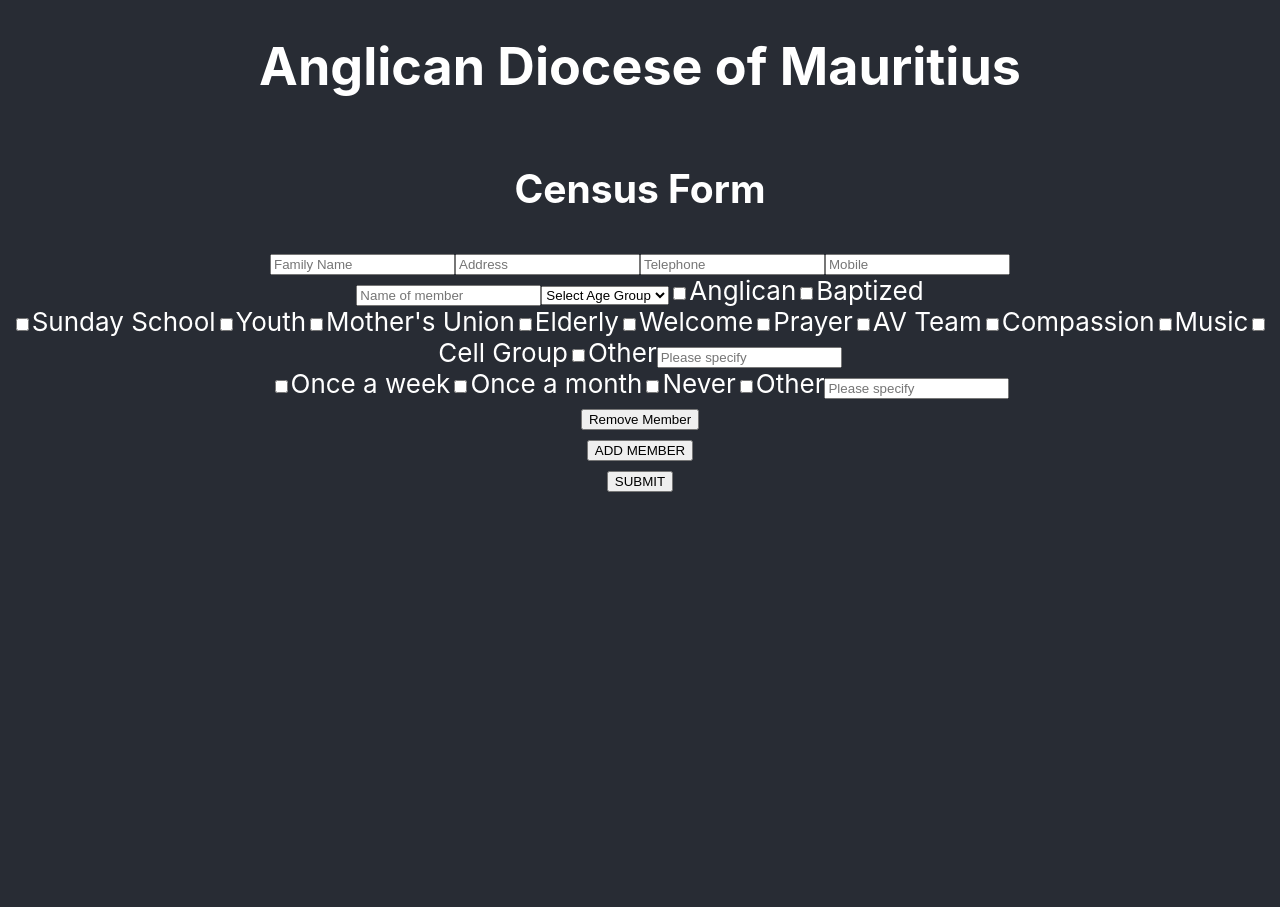
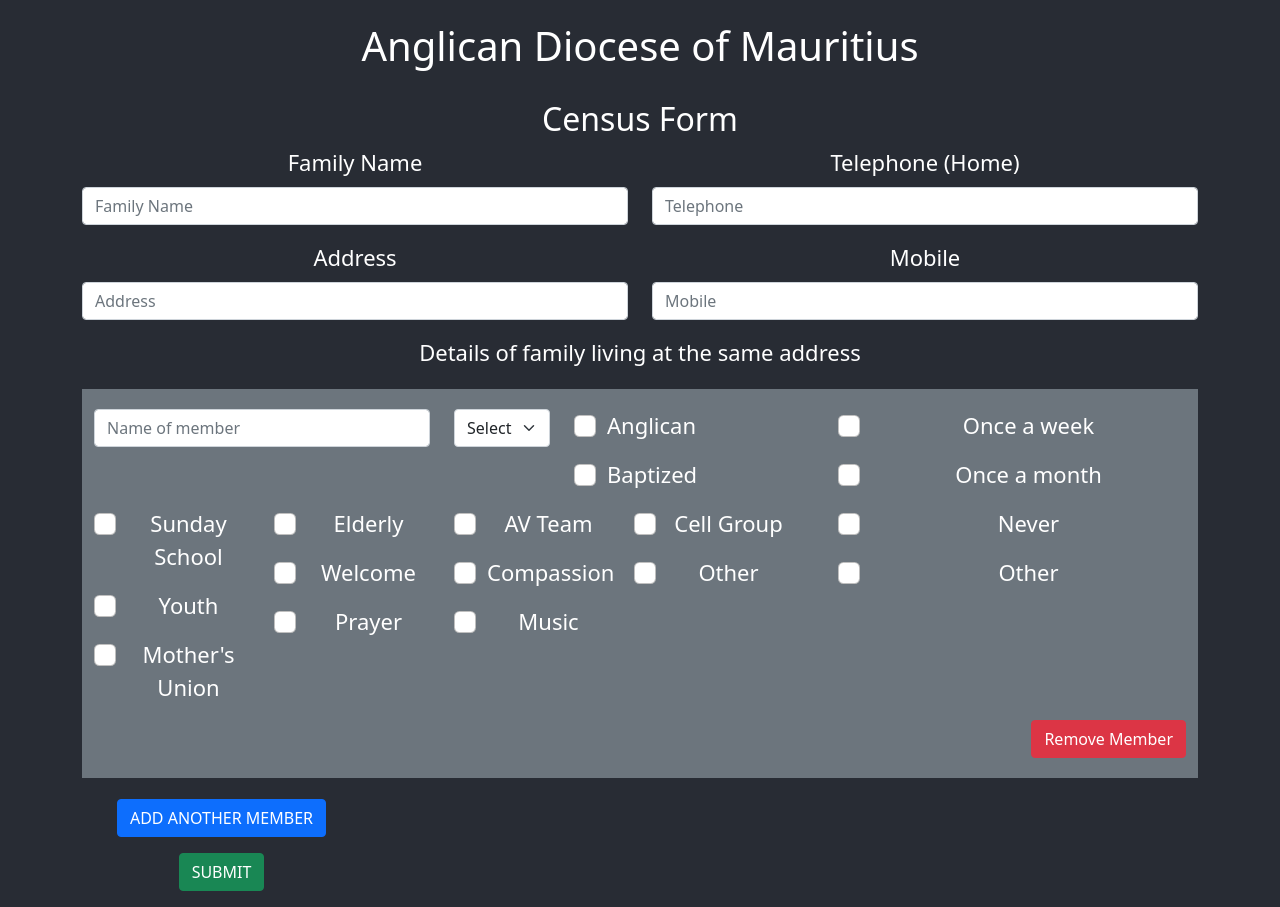
Before and after one commit to tiaRaza/Cencus-Form, a React (Create React App) app: page / in a window 1280 px wide. Before the commit the page ends 800 px from the top, so only its background shows below. Built offline with nearby package versions, Linux system fonts and the light colour scheme.

Commit message:
Add bootstrap

```diff
--- a/package.json
+++ b/package.json
@@ -6,6 +6,7 @@
     "@testing-library/jest-dom": "^5.16.4",
     "@testing-library/react": "^13.3.0",
     "@testing-library/user-event": "^13.5.0",
+    "bootstrap": "^5.1.3",
     "firebase": "^9.8.2",
     "react": "^18.1.0",
     "react-dom": "^18.1.0",
--- a/public/index.html
+++ b/public/index.html
@@ -10,34 +10,11 @@
       content="Web site created using create-react-app"
     />
     <link rel="apple-touch-icon" href="%PUBLIC_URL%/logo192.png" />
-    <!--
-      manifest.json provides metadata used when your web app is installed on a
-      user's mobile device or desktop. See https://developers.google.com/web/fundamentals/web-app-manifest/
-    -->
     <link rel="manifest" href="%PUBLIC_URL%/manifest.json" />
-    <!--
-      Notice the use of %PUBLIC_URL% in the tags above.
-      It will be replaced with the URL of the `public` folder during the build.
-      Only files inside the `public` folder can be referenced from the HTML.
-
-      Unlike "/favicon.ico" or "favicon.ico", "%PUBLIC_URL%/favicon.ico" will
-      work correctly both with client-side routing and a non-root public URL.
-      Learn how to configure a non-root public URL by running `npm run build`.
-    -->
-    <title>React App</title>
+    <title>Anglican Dioces of Mauritius</title>
   </head>
   <body>
     <noscript>You need to enable JavaScript to run this app.</noscript>
     <div id="root"></div>
-    <!--
-      This HTML file is a template.
-      If you open it directly in the browser, you will see an empty page.
-
-      You can add webfonts, meta tags, or analytics to this file.
-      The build step will place the bundled scripts into the <body> tag.
-
-      To begin the development, run `npm start` or `yarn start`.
-      To create a production bundle, use `npm run build` or `yarn build`.
-    -->
   </body>
 </html>
--- a/src/App.css
+++ b/src/App.css
@@ -3,7 +3,12 @@
 }
 
 body {
-  background-color: #282c34;
+  background-color: #282c34 !important;
+}
+
+.App {
+  font-size: 22px;
+  color: white;
 }
 
 .App-header {
@@ -13,7 +18,6 @@
   align-items: center;
   justify-content: center;
   font-size: calc(10px + 2vmin);
-  color: white;
 }
 
 
--- a/src/App.js
+++ b/src/App.js
@@ -1,3 +1,4 @@
+import 'bootstrap/dist/css/bootstrap.min.css'
 import './App.css';
 import Form from './component/Form';
 
@@ -7,8 +8,8 @@
       <header className="App-header">
         <img />
         <h1> Anglican Diocese of Mauritius</h1>
+        </header>
         <Form title="Census Form"/>
-      </header>
     </div>
   );
 }
--- /dev/null
+++ b/src/component/Form.css
@@ -0,0 +1,13 @@
+.form-header {}
+
+.form-body {
+    color: white;
+}
+.form-body label {
+    /* font-size: 20px; */
+}
+
+.form-buttons {
+    width: 100%;
+    justify-content: center;
+}
--- a/src/component/Form.jsx
+++ b/src/component/Form.jsx
@@ -2,6 +2,7 @@
 import { getDatabase, ref, set  } from "firebase/database";
 import FormSection from './Section';
 import firebaseAPP from '../services/firebase';
+import "./Form.css";
 
 
 const GetRandomNum = () => {
@@ -48,14 +49,33 @@
 
     return (
         <form onSubmit={FormSubmit} action="#">
-            <div className='form-header'>
+            <div className='form-header container'>
                 <h2>{title}</h2>
-                <input type="text" placeholder='Family Name' />
-                <input type="text" placeholder='Address' />
-                <input type="text" placeholder='Telephone' />
-                <input type="text" placeholder='Mobile' />
+                <div className='row'>
+                    <div className='form-group col-sm col-md-6'>
+                        <div className='mb-3'>
+                            <label for="familyName" class="form-label">Family Name</label>
+                            <input id="familyName" name="familyName" class="form-control" type="text" placeholder='Family Name' />
                         </div>
-            <div className='form-body'>
+                        <div className='mb-3'>
+                            <label for="address" class="form-label">Address</label>
+                            <input id="address" name="address" class="form-control" type="text" placeholder='Address' />
+                        </div>
+                    </div>
+                    <div className='form-group col-sm col-md-6'>
+                        <div className='mb-3'>
+                            <label for="telephone" class="form-label">Telephone (Home)</label>
+                            <input id="telephone" name="telephone" class="form-control" type="text" placeholder='Telephone' />
+                        </div>
+                        <div className='mb-3'>
+                            <label for="mobile" class="form-label">Mobile</label>
+                            <input id="mobile" name="mobile" class="form-control" type="text" placeholder='Mobile' />
+                        </div>
+                    </div>
+                </div>
+            </div>
+            <div className='form-body container'>
+                <p>Details of family living at the same address</p>
                 {
                     sections.map(section => {
                         let id = section;
@@ -69,9 +89,15 @@
                         );
                     })
                 }
-                <button type='button' onClick={IncrementSections}>ADD MEMBER</button>
+                <div className="form-buttons">
+                    <div className="col-sm-3 mb-3">
+                        <button className="btn btn-primary" type='button' onClick={IncrementSections}>ADD ANOTHER MEMBER</button>
                     </div>
-            <button type="submit">SUBMIT</button>
+                    <div className="col-sm-3 mb-3">
+                        <button className="btn btn-success" type="submit">SUBMIT</button>
+                    </div>
+                </div>
+            </div>
         </form>
     );
 }
--- /dev/null
+++ b/src/component/Section.css
@@ -0,0 +1,22 @@
+.form-section {
+    display: flex;
+    margin: 20px 0;
+    padding: 20px 0;
+}
+
+.section-left {
+    display: flex;
+    flex-direction: column;
+    align-items: flex-start;
+}
+
+.section-left .section-top {
+    width: 100%;
+}
+
+.section-cta {
+    display: flex;
+    justify-content: flex-end;
+}
+
+.section-right {}
--- a/src/component/Section.jsx
+++ b/src/component/Section.jsx
@@ -1,8 +1,11 @@
 import React, { useRef, useState } from 'react';
+import "./Section.css";
 
 const FormSection = (props) => {
     let { id, RemoveSection, UpdateSectionData } = props;
     let [ sectionData, setSectionData ] = useState({});
+    let otherMinistryRef = useRef(null)
+    let otherFrequency = useRef(null)
 
     const OnBlurHandler = (e) => {
         let DOM = e.target,
@@ -27,10 +30,14 @@
     }
 
     return (
-        <div className='form-section'>
-            <div className='section-left'>
-                <input onBlur={OnBlurHandler} type="text" placeholder='Name of member' data-name="MemberName"/>
-                <select>
+        <div className='form-section row bg-secondary' >
+            <div className='section-left col-md-8'>
+                <div className='section-top row'>
+                    <div className="mb-3 col-sm col-md-6">
+                        <input className="form-control" onBlur={OnBlurHandler} type="text" placeholder='Name of member' data-name="MemberName"/>
+                    </div>
+                    <div className="mb-3 col-sm col-md-2">
+                        <select className="form-select" >
                             <option value="-1">Select Age Group</option>
                             <option value="0-5">0-5</option>
                             <option value="6-12">6-12</option>
@@ -38,55 +45,109 @@
                             <option value="19-50">19-50</option>
                             <option value="> 50">> 50</option>
                         </select>
-                <input onClick={OnCheckHandler} type="checkbox" id={`${id}-anglican-check`} data-name="isAnglican"/>
-                <label htmlFor={`${id}-anglican-check`}>Anglican</label>
-                <input onClick={OnCheckHandler} type="checkbox" id={`${id}-baptized-check`} data-name="isBaptized"/>
-                <label htmlFor={`${id}-baptized-check`}>Baptized</label>
+                    </div>
+                    <div className='col-sm col-md-2'>
+                        <div className="form-check mb-3">
+                            <input onClick={OnCheckHandler} type="checkbox" id={`${id}-anglican-check`} data-name="isAnglican" className="form-check-input"/>
+                            <label htmlFor={`${id}-anglican-check`} className="form-check-label">Anglican</label>
+                        </div>
+                        <div className="form-check mb-3">
+                            <input onClick={OnCheckHandler} type="checkbox" id={`${id}-baptized-check`} data-name="isBaptized" className="form-check-input"/>
+                            <label htmlFor={`${id}-baptized-check`} className="form-check-label">Baptized</label>
+                        </div>
+                    </div>
+                </div>
 
-                <div>
-                    <input onClick={OnCheckHandler} type="checkbox" id={`${id}-sunday-check`} data-name="isSundaySchool"/>
-                    <label htmlFor={`${id}-sunday-check`}>Sunday School</label>
-                    <input onClick={OnCheckHandler} type="checkbox" id={`${id}-youth-check`} data-name="isYouth"/>
-                    <label htmlFor={`${id}-youth-check`}>Youth</label>
-                    <input onClick={OnCheckHandler} type="checkbox" id={`${id}-MU-check`} data-name="isMU"/>
-                    <label htmlFor={`${id}-MU-check`}>Mother's Union</label>
-                    <input onClick={OnCheckHandler} type="checkbox" id={`${id}-elder-check`} data-name="isElderly"/>
-                    <label htmlFor={`${id}-elder-check`}>Elderly</label>
-                    <input onClick={OnCheckHandler} type="checkbox" id={`${id}-welcome-check`} data-name="isWelcome"/>
-                    <label htmlFor={`${id}-welcome-check`}>Welcome</label>
-                    <input onClick={OnCheckHandler} type="checkbox" id={`${id}-prayer-check`} data-name="isPrayer"/>
-                    <label htmlFor={`${id}-prayer-check`}>Prayer</label>
-                    <input onClick={OnCheckHandler} type="checkbox" id={`${id}-av-team-check`} data-name="isAVTeam"/>
-                    <label htmlFor={`${id}-av-team-check`}>AV Team</label>
-                    <input onClick={OnCheckHandler} type="checkbox" id={`${id}-compassion-check`} data-name="isCompassion"/>
-                    <label htmlFor={`${id}-compassion-check`}>Compassion</label>
-                    <input onClick={OnCheckHandler} type="checkbox" id={`${id}-music-check`} data-name="isMusic"/>
-                    <label htmlFor={`${id}-music-check`}>Music</label>
-                    <input onClick={OnCheckHandler} type="checkbox" id={`${id}-cell-check`} data-name="isCellGroup"/>
-                    <label htmlFor={`${id}-cell-check`}>Cell Group</label>
-                    <input onClick={OnCheckHandler} type="checkbox" id={`${id}-other-ministry-check`} data-name="isOther"/>
-                    <label htmlFor={`${id}-other-ministry-check`}>Other</label>
+                <div className='section-top row'>
+                    <div className='col-sm col-md-3'>
+                        <div className="form-check mb-3">
+                            <input onClick={OnCheckHandler} type="checkbox" id={`${id}-sunday-check`} data-name="isSundaySchool" className='form-check-input'/>
+                            <label className='form-check-label' htmlFor={`${id}-sunday-check`}>Sunday School</label>
+                        </div>
+                        <div className="form-check mb-3">
+                            <input onClick={OnCheckHandler} type="checkbox" id={`${id}-youth-check`} data-name="isYouth" className='form-check-input'/>
+                            <label className='form-check-label' htmlFor={`${id}-youth-check`}>Youth</label>
+                        </div>
+                        <div className="form-check mb-3">
+                            <input onClick={OnCheckHandler} type="checkbox" id={`${id}-MU-check`} data-name="isMU" className='form-check-input'/>
+                            <label className='form-check-label' htmlFor={`${id}-MU-check`}>Mother's Union</label>
+                        </div>
+                    </div>
+
+                    <div className='col-sm col-md-3'>
+                        <div className="form-check mb-3">
+                            <input onClick={OnCheckHandler} type="checkbox" id={`${id}-elder-check`} data-name="isElderly" className='form-check-input'/>
+                            <label className='form-check-label' htmlFor={`${id}-elder-check`}>Elderly</label>
+                        </div>
+                        <div className="form-check mb-3">
+                            <input onClick={OnCheckHandler} type="checkbox" id={`${id}-welcome-check`} data-name="isWelcome" className='form-check-input'/>
+                            <label className='form-check-label' htmlFor={`${id}-welcome-check`}>Welcome</label>
+                        </div>
+                        <div className="form-check mb-3">
+                            <input onClick={OnCheckHandler} type="checkbox" id={`${id}-prayer-check`} data-name="isPrayer" className='form-check-input'/>
+                            <label className='form-check-label' htmlFor={`${id}-prayer-check`}>Prayer</label>
+                        </div>
+                    </div>
+
+                    <div className='col-sm col-md-3'>
+                        <div className="form-check mb-3">
+                            <input onClick={OnCheckHandler} type="checkbox" id={`${id}-av-team-check`} data-name="isAVTeam" className='form-check-input'/>
+                            <label className='form-check-label' htmlFor={`${id}-av-team-check`}>AV Team</label>
+                        </div>
+                        <div className="form-check mb-3">
+                            <input onClick={OnCheckHandler} type="checkbox" id={`${id}-compassion-check`} data-name="isCompassion" className='form-check-input'/>
+                            <label className='form-check-label' htmlFor={`${id}-compassion-check`}>Compassion</label>
+                        </div>
+                        <div className="form-check mb-3">
+                            <input onClick={OnCheckHandler} type="checkbox" id={`${id}-music-check`} data-name="isMusic" className='form-check-input'/>
+                            <label className='form-check-label' htmlFor={`${id}-music-check`}>Music</label>
+                        </div>
+                    </div>
+
+                    <div className='col-sm col-md-3'>
+                        <div className="form-check mb-3">
+                            <input onClick={OnCheckHandler} type="checkbox" id={`${id}-cell-check`} data-name="isCellGroup" className='form-check-input'/>
+                            <label className='form-check-label' htmlFor={`${id}-cell-check`}>Cell Group</label>
+                        </div>
+                        <div className="form-check mb-3">
+                            <input ref={otherMinistryRef} onClick={OnCheckHandler} type="checkbox" id={`${id}-other-ministry-check`} data-name="isOther" className='form-check-input'/>
+                            <label className='form-check-label' htmlFor={`${id}-other-ministry-check`}>Other</label>
+                        </div>
                         {
-                        true ?
-                        <input type="text" placeholder="Please specify" /> : null
+                            otherMinistryRef.checked ?
+                            <input className="form-control" type="text" placeholder="Please specify" /> : null
                         }
                     </div>
                 </div>
-            <div className='section-right'>
-                <input type="checkbox" id={`${id}-one-week-check`} />
-                <label htmlFor={`${id}-one-week-check`}>Once a week</label>
-                <input type="checkbox" id={`${id}-one-month-check`} />
-                <label htmlFor={`${id}-one-month-check`}>Once a month</label>
-                <input type="checkbox" id={`${id}-never-check`} />
-                <label htmlFor={`${id}-never-check`}>Never</label>
-                <input type="checkbox" id={`${id}-other-check`} />
-                <label htmlFor={`${id}-other-check`}>Other</label>
+            </div>
+            <div className='section-right  col-md-4'>
+                <div className="form-check mb-3">
+                    <input className='form-check-input' type="checkbox" id={`${id}-one-week-check`} />
+                    <label className='form-check-label' htmlFor={`${id}-one-week-check`}>Once a week</label>
+                </div>
+
+                <div className="form-check mb-3">
+                    <input className='form-check-input' type="checkbox" id={`${id}-one-month-check`} />
+                    <label className='form-check-label' htmlFor={`${id}-one-month-check`}>Once a month</label>
+                </div>
+
+                <div className="form-check mb-3">
+                    <input className='form-check-input' type="checkbox" id={`${id}-never-check`} />
+                    <label className='form-check-label' htmlFor={`${id}-never-check`}>Never</label>
+                </div>
+
+                <div className="form-check mb-3">
+                    <input ref={otherFrequency} className='form-check-input' type="checkbox" id={`${id}-other-check`} />
+                    <label className='form-check-label' htmlFor={`${id}-other-check`}>Other</label>
+                </div>
                 {
-                    true ?
-                    <input type="text" placeholder="Please specify" /> : null
+                    otherFrequency.checked ?
+                    <input className="form-control" type="text" placeholder="Please specify" /> : null
                 }
             </div>
-            <button type='button' onClick={RemoveSection}>Remove Member</button>
+            <div className='section-cta'>
+                <button type='button' className="btn btn-danger" onClick={RemoveSection}>Remove Member</button>
+            </div>
         </div>
     );
 }
```
Also changed, not shown: 1 other file (tests, documents, lock files or other folders). Lines whose indentation alone changed are shown as unchanged.
